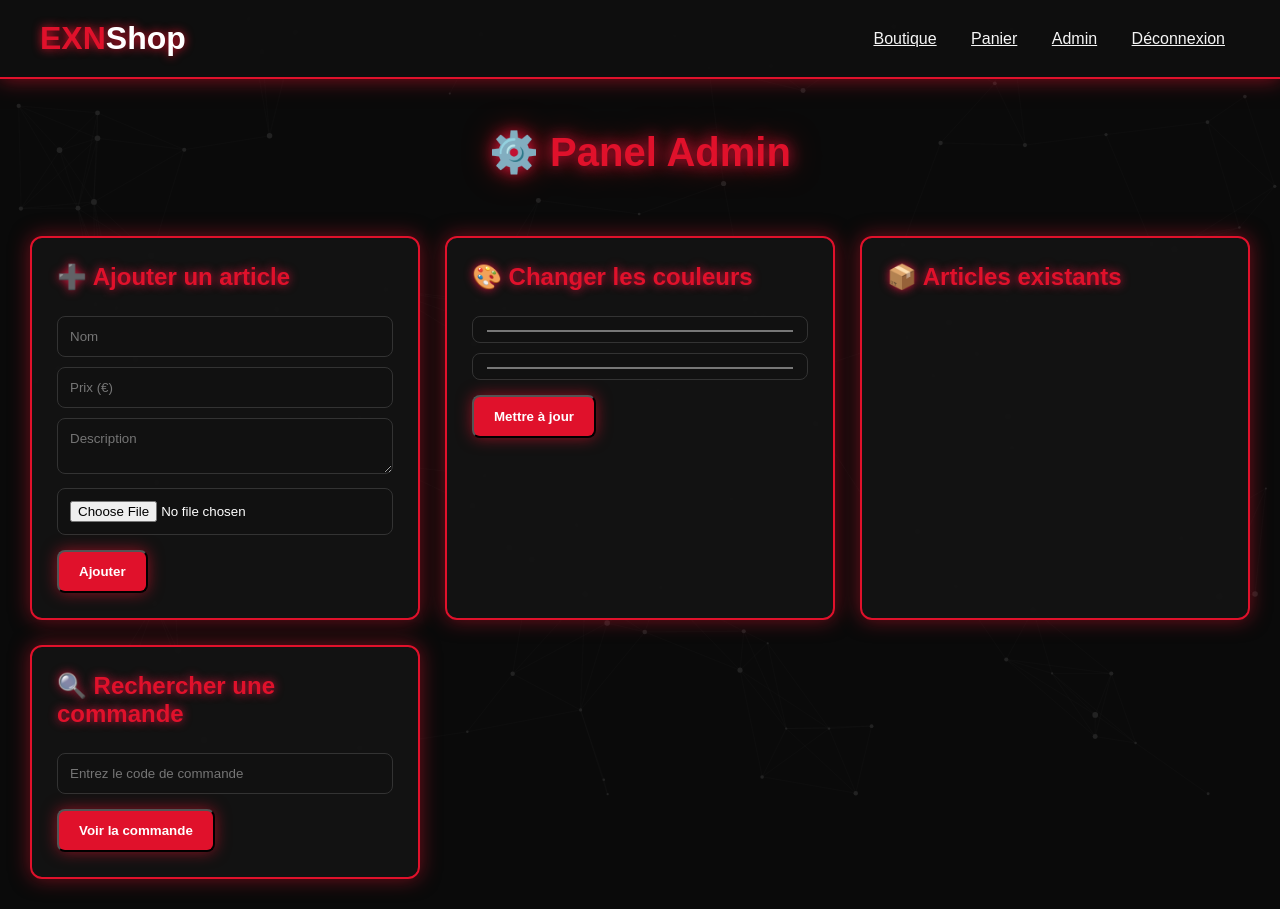
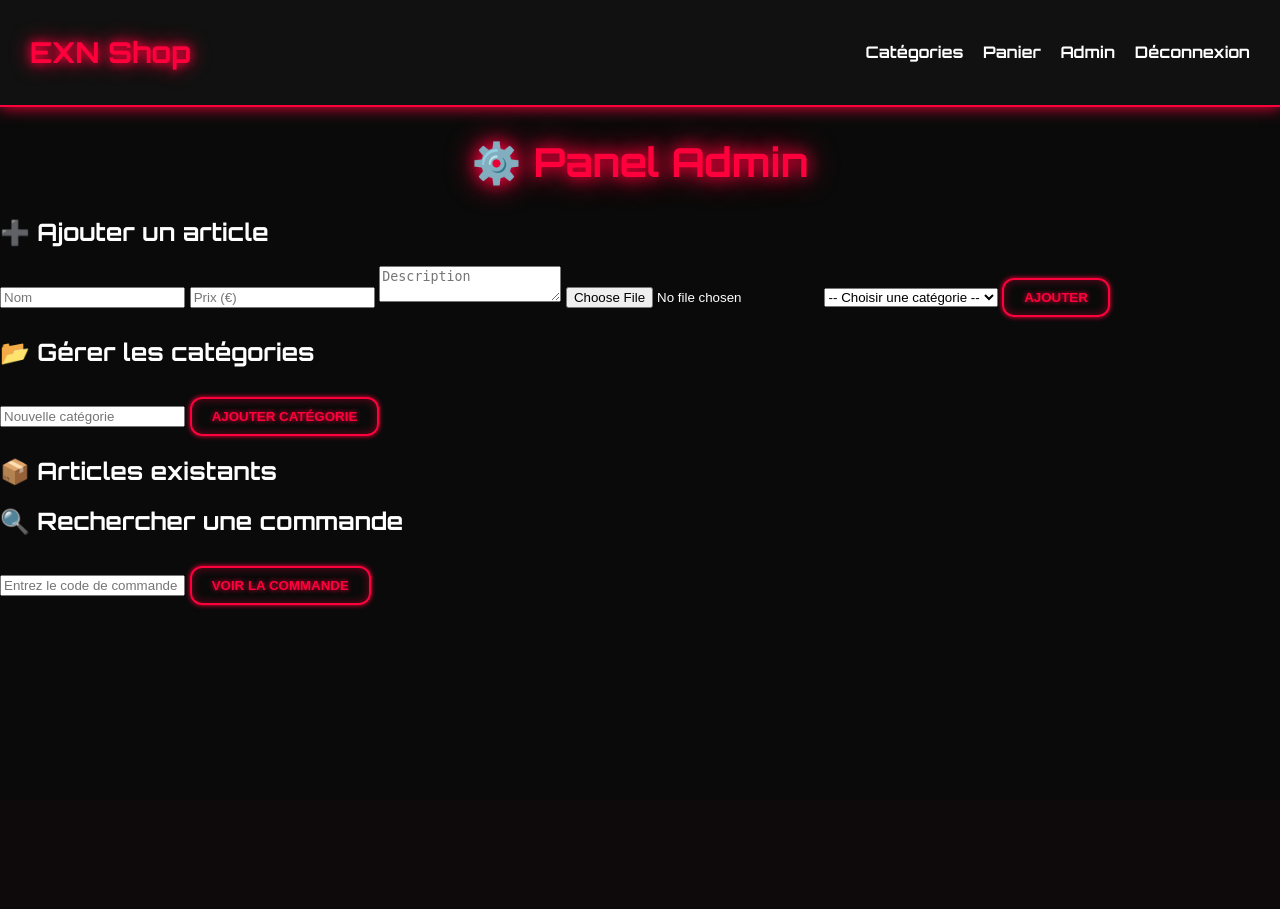
Before and after one commit to noxontop49/exn-shop, a Flask app: page /admin in a window 1280 px wide. After the commit the page ends 609 px from the top, so only its background shows below. Run offline with Flask 3, Linux system fonts and the light colour scheme; the visitor is signed in with stand-in values (Sample User, id 1).

Commit message:
Mise à jour automatique

```diff
--- a/app.py
+++ b/app.py
@@ -12,12 +12,18 @@
 db = SQLAlchemy(app)
 
 # --- Modèles ---
+class Categorie(db.Model):
+    id = db.Column(db.Integer, primary_key=True)
+    nom = db.Column(db.String(100), nullable=False, unique=True)
+    articles = db.relationship("Article", backref="categorie", lazy=True)
+
 class Article(db.Model):
     id = db.Column(db.Integer, primary_key=True)
     nom = db.Column(db.String(100), nullable=False)
     prix = db.Column(db.Float, nullable=False)
     description = db.Column(db.Text, nullable=True)
     image = db.Column(db.String(200), nullable=True)
+    categorie_id = db.Column(db.Integer, db.ForeignKey("categorie.id"), nullable=True)
 
 class Commande(db.Model):
     id = db.Column(db.Integer, primary_key=True)
@@ -27,33 +33,38 @@
 
 class Theme(db.Model):
     id = db.Column(db.Integer, primary_key=True)
-    primary = db.Column(db.String(20), default="#e0112b")
-    secondary = db.Column(db.String(20), default="#111")
+    primary = db.Column(db.String(20), default="#ff003c")
+    secondary = db.Column(db.String(20), default="#0a0a0a")
 
 # --- Création BDD ---
 if not os.path.exists("shop.db"):
     with app.app_context():
         db.create_all()
-        db.session.add(Theme(primary="#e0112b", secondary="#111"))
+        db.session.add(Theme(primary="#ff003c", secondary="#0a0a0a"))
         db.session.commit()
 
 # --- Admin ---
 ADMIN_USER = "getpost"
 ADMIN_PASS = "tonght67"
 
-# --- Fonctions utilitaires ---
+# --- Utils ---
 def generer_code():
     return ''.join(random.choices(string.ascii_uppercase + string.digits, k=6))
 
 def get_theme():
-    theme = Theme.query.first()
-    return {"primary": theme.primary, "secondary": theme.secondary} if theme else {"primary": "#e0112b", "secondary": "#111"}
+    t = Theme.query.first()
+    return {"primary": t.primary, "secondary": t.secondary} if t else {"primary": "#ff003c", "secondary": "#0a0a0a"}
 
 # --- Routes ---
 @app.route("/")
-def shop():
-    articles = Article.query.all()
-    return render_template("shop.html", articles=articles, couleurs=get_theme())
+def home():
+    categories = Categorie.query.all()
+    return render_template("categories.html", categories=categories, couleurs=get_theme())
+
+@app.route("/categorie/<int:id>")
+def categorie(id):
+    cat = Categorie.query.get_or_404(id)
+    return render_template("shop.html", categorie=cat, couleurs=get_theme())
 
 @app.route("/produit/<int:id>")
 def produit(id):
@@ -72,10 +83,10 @@
     panier = session.get("panier", [])
     items, total = [], 0
     for art_id in panier:
-        article = Article.query.get(art_id)
-        if article:
-            items.append(article)
-            total += article.prix
+        a = Article.query.get(art_id)
+        if a:
+            items.append(a)
+            total += a.prix
 
     if request.method == "POST" and items:
         code = generer_code()
@@ -98,7 +109,7 @@
 @app.route("/logout")
 def logout():
     session.pop("admin", None)
-    return redirect(url_for("shop"))
+    return redirect(url_for("home"))
 
 @app.route("/admin", methods=["GET", "POST"])
 def admin():
@@ -110,24 +121,23 @@
             nom = request.form["nom"]
             prix = float(request.form["prix"])
             desc = request.form.get("description")
+            categorie_id = request.form.get("categorie_id") or None
 
             image_file = request.files.get("image")
             image_filename = None
-
             if image_file and image_file.filename != "":
                 try:
                     filename = secure_filename(image_file.filename)
-                    # Vérifie que le dossier existe
                     if not os.path.exists(app.config["UPLOAD_FOLDER"]):
                         os.makedirs(app.config["UPLOAD_FOLDER"])
-                    # Sauvegarde l'image
                     image_path = os.path.join(app.config["UPLOAD_FOLDER"], filename)
                     image_file.save(image_path)
                     image_filename = f"/static/images/{filename}"
                 except Exception as e:
-                    print(f"[ERREUR UPLOAD] Impossible de sauvegarder l'image : {e}")
+                    print(f"[ERREUR UPLOAD] {e}")
 
-            db.session.add(Article(nom=nom, prix=prix, description=desc, image=image_filename))
+            article = Article(nom=nom, prix=prix, description=desc, image=image_filename, categorie_id=categorie_id)
+            db.session.add(article)
             db.session.commit()
 
         elif "supprimer" in request.form:
@@ -135,13 +145,30 @@
             Article.query.filter_by(id=id_article).delete()
             db.session.commit()
 
-        elif "changer_couleurs" in request.form:
-            theme = Theme.query.first()
-            theme.primary = request.form["primary"]
-            theme.secondary = request.form["secondary"]
+        elif "ajouter_categorie" in request.form:
+            nom_cat = request.form["categorie_nom"].strip()
+            if nom_cat:
+                db.session.add(Categorie(nom=nom_cat))
+                db.session.commit()
+
+        elif "supprimer_categorie" in request.form:
+            id_cat = int(request.form["supprimer_categorie"])
+            Categorie.query.filter_by(id=id_cat).delete()
             db.session.commit()
 
-    return render_template("admin.html", articles=Article.query.all(), commandes=Commande.query.all(), couleurs=get_theme())
+        elif "changer_couleurs" in request.form:
+            t = Theme.query.first()
+            t.primary = request.form["primary"]
+            t.secondary = request.form["secondary"]
+            db.session.commit()
+
+    return render_template(
+        "admin.html",
+        articles=Article.query.all(),
+        categories=Categorie.query.all(),
+        commandes=Commande.query.all(),
+        couleurs=get_theme()
+    )
 
 @app.route("/commande", methods=["POST"])
 def commande():
--- a/static/style.css
+++ b/static/style.css
@@ -1,284 +1,203 @@
-/* RESET */
-* {
-  margin: 0;
-  padding: 0;
-  box-sizing: border-box;
-  font-family: 'Poppins', 'Orbitron', sans-serif;
+@import url('https://fonts.googleapis.com/css2?family=Orbitron:wght@500;700&display=swap');
+
+:root {
+  --primary: #ff003c;
+  --secondary: #0a0a0a;
+  --text-light: #fff;
+  --card-bg: #111;
+  --border-radius: 12px;
 }
 
 body {
-  background: #0a0a0a;
-  color: #f5f5f5;
-  min-height: 100vh;
-  overflow-x: hidden;
+  margin: 0;
+  font-family: 'Orbitron', sans-serif;
+  background: var(--secondary);
+  color: var(--text-light);
 }
 
-/* 🌌 CANVAS CONSTELLATIONS */
-canvas#stars, canvas#constellations {
-  position: fixed;
-  top: 0;
-  left: 0;
-  width: 100%;
-  height: 100%;
-  z-index: -2;
-}
-
-.background-overlay {
-  position: fixed;
-  top: 0;
-  left: 0;
-  width: 100%;
-  height: 100%;
-  background: rgba(10, 10, 10, 0.9);
-  z-index: -1;
-}
-
-/* NAVBAR */
-.navbar {
+/* ====== HEADER ====== */
+header {
+  background: #111;
+  padding: 15px 30px;
   display: flex;
   justify-content: space-between;
   align-items: center;
-  padding: 20px 40px;
-  background: rgba(15, 15, 15, 0.95);
-  border-bottom: 2px solid #e0112b;
-  box-shadow: 0 0 20px rgba(224, 17, 43, 0.6);
-  position: sticky;
-  top: 0;
-  z-index: 100;
+  border-bottom: 2px solid var(--primary);
+  box-shadow: 0 0 15px var(--primary);
 }
+
 .logo {
-  font-size: 2em;
-  font-weight: 700;
-  color: #e0112b;
-  text-shadow: 0 0 10px #e0112b;
+  font-size: 1.8rem;
+  color: var(--primary);
+  text-shadow: 0 0 10px var(--primary), 0 0 20px var(--primary);
 }
-.logo span { color: #fff; }
-.navbar a {
-  margin: 0 15px;
-  font-size: 1em;
-  font-weight: 500;
-  color: #f5f5f5;
+
+nav a {
+  margin-left: 15px;
+  color: var(--text-light);
+  text-decoration: none;
+  font-weight: bold;
   transition: 0.3s;
 }
-.navbar a:hover {
-  color: #e0112b;
-  text-shadow: 0 0 8px #e0112b;
+
+nav a:hover {
+  color: var(--primary);
+  text-shadow: 0 0 8px var(--primary);
 }
 
-/* TITRES */
+/* ====== TITRES ====== */
 .page-title {
-  margin: 50px 0 30px;
   text-align: center;
-  font-size: 2.5em;
-  color: #e0112b;
-  text-shadow: 0 0 15px crimson, 0 0 30px rgba(255,0,0,0.5);
+  font-size: 2.5rem;
+  margin: 30px 0;
+  color: var(--primary);
+  text-shadow: 0 0 15px var(--primary), 0 0 30px var(--primary);
 }
 
-/* 🛍️ GRILLE PRODUITS */
+/* ====== GRILLE ====== */
 .grid {
   display: grid;
-  grid-template-columns: repeat(auto-fill, minmax(260px, 1fr));
-  gap: 30px;
-  padding: 20px 40px 60px;
+  grid-template-columns: repeat(auto-fit, minmax(220px, 1fr));
+  gap: 25px;
+  margin: 30px;
 }
+
+/* ====== CARTE PRODUIT ====== */
 .card {
-  background: rgba(25,25,25,0.95);
-  border: 2px solid #e0112b;
-  border-radius: 15px;
+  background: var(--card-bg);
+  border-radius: var(--border-radius);
   overflow: hidden;
-  cursor: pointer;
-  transition: transform 0.3s, box-shadow 0.3s;
-  box-shadow: 0 0 15px rgba(224,17,43,0.4);
+  text-align: center;
+  box-shadow: 0 0 15px rgba(255,0,60,0.5);
+  transition: 0.3s;
 }
+
 .card:hover {
-  transform: translateY(-8px);
-  box-shadow: 0 0 25px crimson;
+  transform: translateY(-6px);
+  box-shadow: 0 0 20px var(--primary), 0 0 40px var(--primary);
 }
+
 .card img {
   width: 100%;
-  height: 200px;
+  aspect-ratio: 1/1;
   object-fit: cover;
-}
-.card-body {
-  padding: 20px;
-}
-.card-body h3 {
-  margin-bottom: 10px;
-  font-size: 1.2em;
-  color: #fff;
-}
-.prix {
-  font-size: 1.1em;
-  font-weight: bold;
-  color: #e0112b;
-  text-shadow: 0 0 6px crimson;
+  border-bottom: 2px solid var(--primary);
 }
 
-/* 📄 PAGE PRODUIT */
-.produit-detail {
-  max-width: 800px;
-  margin: 50px auto;
-  background: rgba(20, 20, 20, 0.9);
-  padding: 40px;
-  border-radius: 15px;
-  box-shadow: 0 0 25px rgba(224,17,43,0.5);
-  text-align: center;
-}
-.produit-img {
-  max-width: 100%;
-  border-radius: 12px;
-  margin-bottom: 20px;
-}
-.desc {
-  font-size: 1.1em;
-  line-height: 1.6;
-  margin-bottom: 25px;
+.card-body {
+  padding: 15px;
 }
 
-/* 🛒 PANIER */
+.card-body h3 {
+  margin-bottom: 5px;
+  color: var(--text-light);
+}
+
+.card-body .prix {
+  font-size: 1.2rem;
+  color: var(--primary);
+  text-shadow: 0 0 6px var(--primary);
+}
+
+/* ====== BOUTONS ====== */
+.btn {
+  display: inline-block;
+  margin-top: 10px;
+  padding: 10px 20px;
+  background: transparent;
+  border: 2px solid var(--primary);
+  color: var(--primary);
+  border-radius: var(--border-radius);
+  font-weight: bold;
+  text-transform: uppercase;
+  transition: 0.3s;
+  text-shadow: 0 0 5px var(--primary);
+  box-shadow: 0 0 5px var(--primary), inset 0 0 10px rgba(255,0,60,0.4);
+}
+
+.btn:hover {
+  background: var(--primary);
+  color: black;
+  box-shadow: 0 0 20px var(--primary), 0 0 40px var(--primary);
+}
+
+.btn.danger {
+  border: 2px solid #b00020;
+  color: #b00020;
+}
+
+.btn.danger:hover {
+  background: #b00020;
+  color: #fff;
+  box-shadow: 0 0 20px #b00020, 0 0 40px #b00020;
+}
+
+/* ====== PANIER ====== */
 .panier-box {
-  max-width: 600px;
-  margin: 30px auto;
-  background: rgba(20,20,20,0.95);
-  padding: 30px;
-  border-radius: 12px;
-  box-shadow: 0 0 20px rgba(224,17,43,0.5);
+  background: var(--card-bg);
+  padding: 25px;
+  border-radius: var(--border-radius);
+  width: 70%;
+  margin: auto;
+  box-shadow: 0 0 15px rgba(255,0,60,0.6);
 }
+
 .panier-box ul {
   list-style: none;
   padding: 0;
-  margin-bottom: 20px;
 }
-.panier-box ul li {
+
+.panier-box li {
   display: flex;
   justify-content: space-between;
   padding: 10px 0;
   border-bottom: 1px solid #333;
 }
-.panier-box strong {
-  color: #e0112b;
-  text-shadow: 0 0 6px crimson;
+
+.panier-box li:last-child {
+  border-bottom: none;
 }
 
-/* BUTTONS */
-.btn {
-  display: inline-block;
-  padding: 12px 20px;
-  background: #e0112b;
-  color: #fff;
-  border-radius: 8px;
-  font-weight: bold;
-  text-decoration: none;
-  transition: all 0.3s ease;
-  box-shadow: 0 0 15px rgba(224,17,43,0.6);
-}
-.btn:hover {
-  background: #ff1f3d;
-  transform: scale(1.05);
-  box-shadow: 0 0 25px rgba(255,30,50,0.8);
-}
-.btn.danger {
-  background: darkred;
+.panier-box h3 {
+  margin-top: 20px;
+  text-align: right;
+  font-size: 1.3rem;
+  color: var(--primary);
+  text-shadow: 0 0 8px var(--primary);
 }
 
-/* FORMULAIRES */
-.form input, .form textarea {
-  width: 100%;
-  padding: 12px;
-  margin-top: 10px;
-  background: #0d0d0d;
-  border: 1px solid #333;
-  color: #fff;
-  border-radius: 8px;
-  transition: 0.3s;
-}
-.form input:focus, .form textarea:focus {
-  border-color: #e0112b;
-  box-shadow: 0 0 10px crimson;
-}
-.form button {
-  margin-top: 15px;
+/* ====== PRODUIT INDIVIDUEL ====== */
+.produit-page {
+  display: flex;
+  justify-content: center;
+  margin: 40px;
 }
 
-/* 🔑 LOGIN */
-.login-container {
-  display: flex;
-  align-items: center;
-  justify-content: center;
-  height: calc(100vh - 80px);
-}
-.login-card {
-  background: rgba(15, 15, 15, 0.85);
-  border: 2px solid #e0112b;
-  padding: 50px 40px;
-  border-radius: 15px;
-  max-width: 420px;
+.produit-card {
+  background: var(--card-bg);
+  border-radius: var(--border-radius);
+  padding: 20px;
+  width: 400px;
   text-align: center;
-  box-shadow: 0 0 25px rgba(224,17,43,0.6), inset 0 0 20px rgba(224,17,43,0.2);
-}
-.login-card h1 {
-  font-size: 2.2em;
-  margin-bottom: 25px;
-  color: #e0112b;
-  text-shadow: 0 0 15px crimson, 0 0 30px rgba(255,0,0,0.7);
-  font-family: 'Orbitron', sans-serif;
-}
-.login-form input {
-  width: 100%;
-  padding: 14px;
-  border: 2px solid #333;
-  border-radius: 8px;
-  background: #0d0d0d;
-  color: #fff;
-  font-size: 1em;
-  margin-bottom: 20px;
-  transition: 0.3s;
-}
-.login-form input:focus {
-  border-color: #e0112b;
-  box-shadow: 0 0 10px crimson;
-}
-.login-form .btn {
-  width: 100%;
-  padding: 14px;
-  font-size: 1.1em;
-  border-radius: 8px;
-  background: #e0112b;
-  box-shadow: 0 0 15px rgba(224,17,43,0.8);
-}
-.login-form .btn:hover {
-  background: #ff1f3d;
-  transform: scale(1.05);
-  box-shadow: 0 0 25px rgba(255,30,50,0.8);
+  box-shadow: 0 0 20px rgba(255,0,60,0.5);
 }
 
-/* ⚙️ ADMIN DASHBOARD */
-.admin-grid {
-  display: grid;
-  grid-template-columns: repeat(auto-fit, minmax(360px, 1fr));
-  gap: 25px;
-  padding: 30px;
+.produit-card img {
+  width: 100%;
+  border-radius: var(--border-radius);
+  margin-bottom: 20px;
+  border: 2px solid var(--primary);
 }
-.admin-card {
-  background: rgba(20,20,20,0.95);
-  padding: 25px;
-  border-radius: 12px;
-  border: 2px solid #e0112b;
-  box-shadow: 0 0 20px rgba(224,17,43,0.5);
+
+.produit-body h2 {
+  color: var(--primary);
+  margin-bottom: 10px;
+  text-shadow: 0 0 10px var(--primary);
 }
-.admin-card h2 {
-  margin-bottom: 15px;
-  color: #e0112b;
-  text-shadow: 0 0 10px crimson;
+
+.produit-body .prix {
+  font-size: 1.5rem;
+  margin: 10px 0;
+  color: var(--primary);
+  text-shadow: 0 0 10px var(--primary);
 }
-.admin-card form input,
-.admin-card form textarea {
-  background: #111;
-  border: 1px solid #333;
-  color: #fff;
-}
-.admin-card form input:focus,
-.admin-card form textarea:focus {
-  border-color: #e0112b;
-  box-shadow: 0 0 8px crimson;
-}
--- a/templates/admin.html
+++ b/templates/admin.html
@@ -2,6 +2,7 @@
 {% block content %}
 <h1 class="page-title">⚙️ Panel Admin</h1>
 <div class="admin-grid">
+
   <div class="admin-card">
     <h2>➕ Ajouter un article</h2>
     <form method="POST" enctype="multipart/form-data" class="form">
@@ -9,17 +10,32 @@
       <input type="number" step="0.01" name="prix" placeholder="Prix (€)" required>
       <textarea name="description" placeholder="Description"></textarea>
       <input type="file" name="image" accept="image/*">
+      <select name="categorie_id">
+        <option value="">-- Choisir une catégorie --</option>
+        {% for cat in categories %}
+          <option value="{{ cat.id }}">{{ cat.nom }}</option>
+        {% endfor %}
+      </select>
       <button type="submit" name="ajouter" class="btn">Ajouter</button>
     </form>
   </div>
 
   <div class="admin-card">
-    <h2>🎨 Changer les couleurs</h2>
+    <h2>📂 Gérer les catégories</h2>
     <form method="POST" class="form">
-      <input type="color" name="primary" value="{{ couleurs.primary }}">
-      <input type="color" name="secondary" value="{{ couleurs.secondary }}">
-      <button type="submit" name="changer_couleurs" class="btn">Mettre à jour</button>
+      <input type="text" name="categorie_nom" placeholder="Nouvelle catégorie" required>
+      <button type="submit" name="ajouter_categorie" class="btn">Ajouter catégorie</button>
     </form>
+    <ul>
+      {% for cat in categories %}
+      <li>
+        {{ cat.nom }}
+        <form method="POST" style="display:inline;">
+          <button type="submit" name="supprimer_categorie" value="{{ cat.id }}" class="btn danger">Supprimer</button>
+        </form>
+      </li>
+      {% endfor %}
+    </ul>
   </div>
 
   <div class="admin-card">
@@ -28,9 +44,7 @@
       {% for article in articles %}
       <li>
         {{ article.nom }} - {{ article.prix }} €
-        {% if article.image %}
-          <img src="{{ article.image }}" alt="{{ article.nom }}" width="50">
-        {% endif %}
+        {% if article.categorie %} ({{ article.categorie.nom }}) {% endif %}
         <form method="POST" style="display:inline;">
           <button type="submit" name="supprimer" value="{{ article.id }}" class="btn danger">Supprimer</button>
         </form>
@@ -46,5 +60,6 @@
       <button type="submit" class="btn">Voir la commande</button>
     </form>
   </div>
+
 </div>
 {% endblock %}
--- a/templates/base.html
+++ b/templates/base.html
@@ -4,86 +4,24 @@
   <meta charset="UTF-8">
   <title>EXN Shop</title>
   <link rel="stylesheet" href="{{ url_for('static', filename='style.css') }}">
-  <style>
-    :root {
-      --primary: {{ couleurs.primary }};
-      --secondary: {{ couleurs.secondary }};
-    }
-  </style>
 </head>
 <body>
-  <canvas id="stars"></canvas>
-  <canvas id="constellations"></canvas>
-  <div class="background-overlay"></div>
-
-  <nav class="navbar">
-    <div class="logo">EXN<span>Shop</span></div>
-    <div>
-      <a href="/">Boutique</a>
+  <header>
+    <h1 class="logo">EXN <span>Shop</span></h1>
+    <nav>
+      <a href="/">Catégories</a>
       <a href="/panier">Panier</a>
       {% if session.get("admin") %}
-      <a href="/admin">Admin</a>
-      <a href="/logout">Déconnexion</a>
+        <a href="/admin">Admin</a>
+        <a href="/logout">Déconnexion</a>
       {% else %}
-      <a href="/login">Admin</a>
+        <a href="/login">Connexion</a>
       {% endif %}
-    </div>
-  </nav>
+    </nav>
+  </header>
 
   <main>
     {% block content %}{% endblock %}
   </main>
-
-  <!-- Script constellations -->
-  <script>
-    const starsCanvas = document.getElementById('stars');
-    const ctxStars = starsCanvas.getContext('2d');
-    const constCanvas = document.getElementById('constellations');
-    const ctxConst = constCanvas.getContext('2d');
-    starsCanvas.width = constCanvas.width = window.innerWidth;
-    starsCanvas.height = constCanvas.height = window.innerHeight;
-
-    let stars = [];
-    for(let i=0; i<120; i++){
-      stars.push({
-        x: Math.random()*starsCanvas.width,
-        y: Math.random()*starsCanvas.height,
-        r: Math.random()*2+1,
-        dx: (Math.random()-0.5)*0.5,
-        dy: (Math.random()-0.5)*0.5
-      });
-    }
-
-    function animateStars(){
-      ctxStars.clearRect(0,0,starsCanvas.width,starsCanvas.height);
-      ctxConst.clearRect(0,0,constCanvas.width,constCanvas.height);
-
-      for(let i=0;i<stars.length;i++){
-        let s=stars[i];
-        s.x+=s.dx; s.y+=s.dy;
-        if(s.x<0||s.x>starsCanvas.width) s.dx*=-1;
-        if(s.y<0||s.y>starsCanvas.height) s.dy*=-1;
-
-        ctxStars.beginPath();
-        ctxStars.arc(s.x,s.y,s.r,0,Math.PI*2);
-        ctxStars.fillStyle="white";
-        ctxStars.fill();
-
-        for(let j=i+1;j<stars.length;j++){
-          let s2=stars[j];
-          let dist = Math.hypot(s.x-s2.x, s.y-s2.y);
-          if(dist<120){
-            ctxConst.beginPath();
-            ctxConst.moveTo(s.x,s.y);
-            ctxConst.lineTo(s2.x,s2.y);
-            ctxConst.strokeStyle="rgba(255,255,255,0.15)";
-            ctxConst.stroke();
-          }
-        }
-      }
-      requestAnimationFrame(animateStars);
-    }
-    animateStars();
-  </script>
 </body>
 </html>
```
Also changed, not shown: templates/categories.html (added, +17 -0 lines), templates/commande_resultat.html (+8 -7 lines), templates/confirmation.html (+6 -5 lines), templates/login.html (+8 -13 lines), templates/panier.html (+12 -4 lines), templates/produit.html (+14 -6 lines), templates/shop.html (+10 -6 lines), instance/shop.db.
